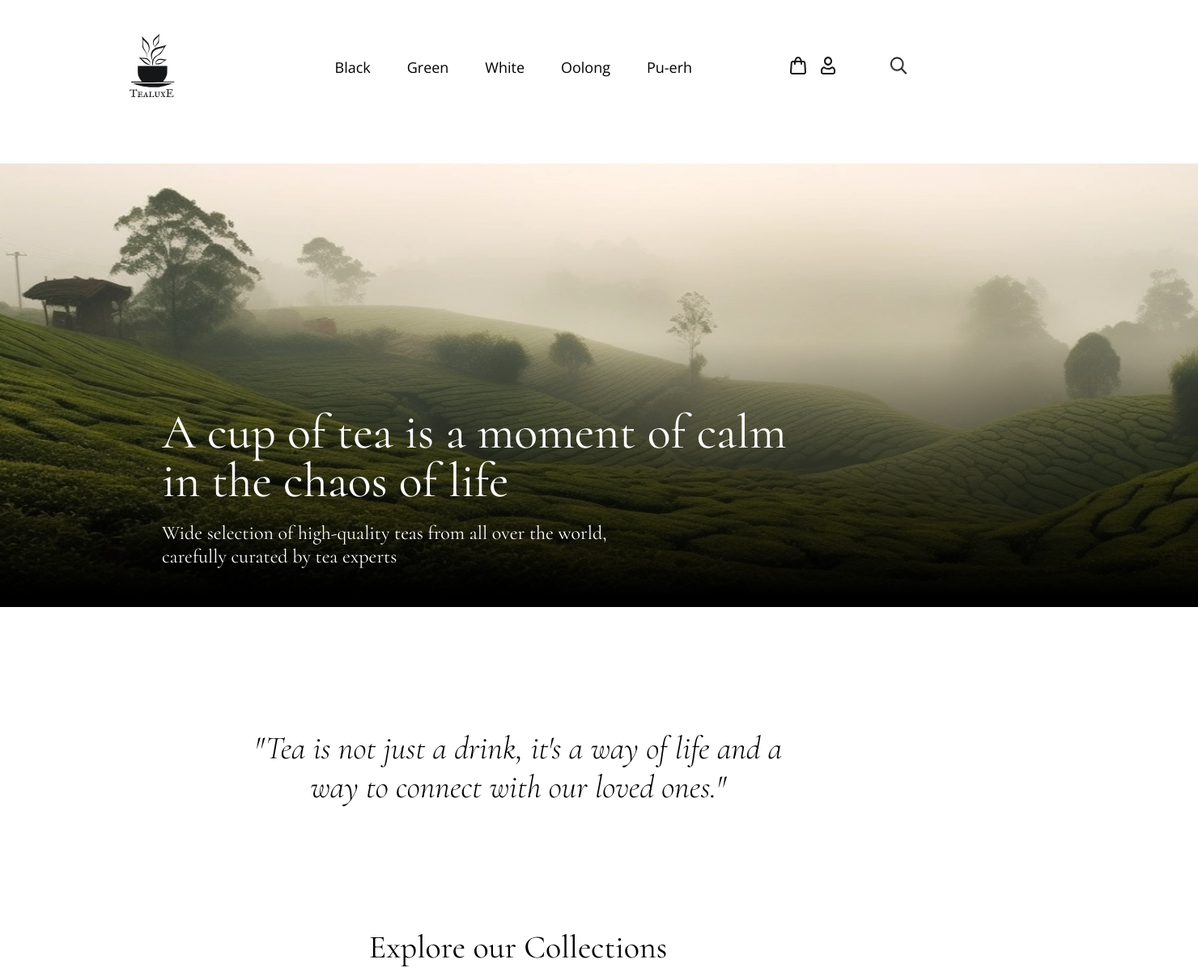
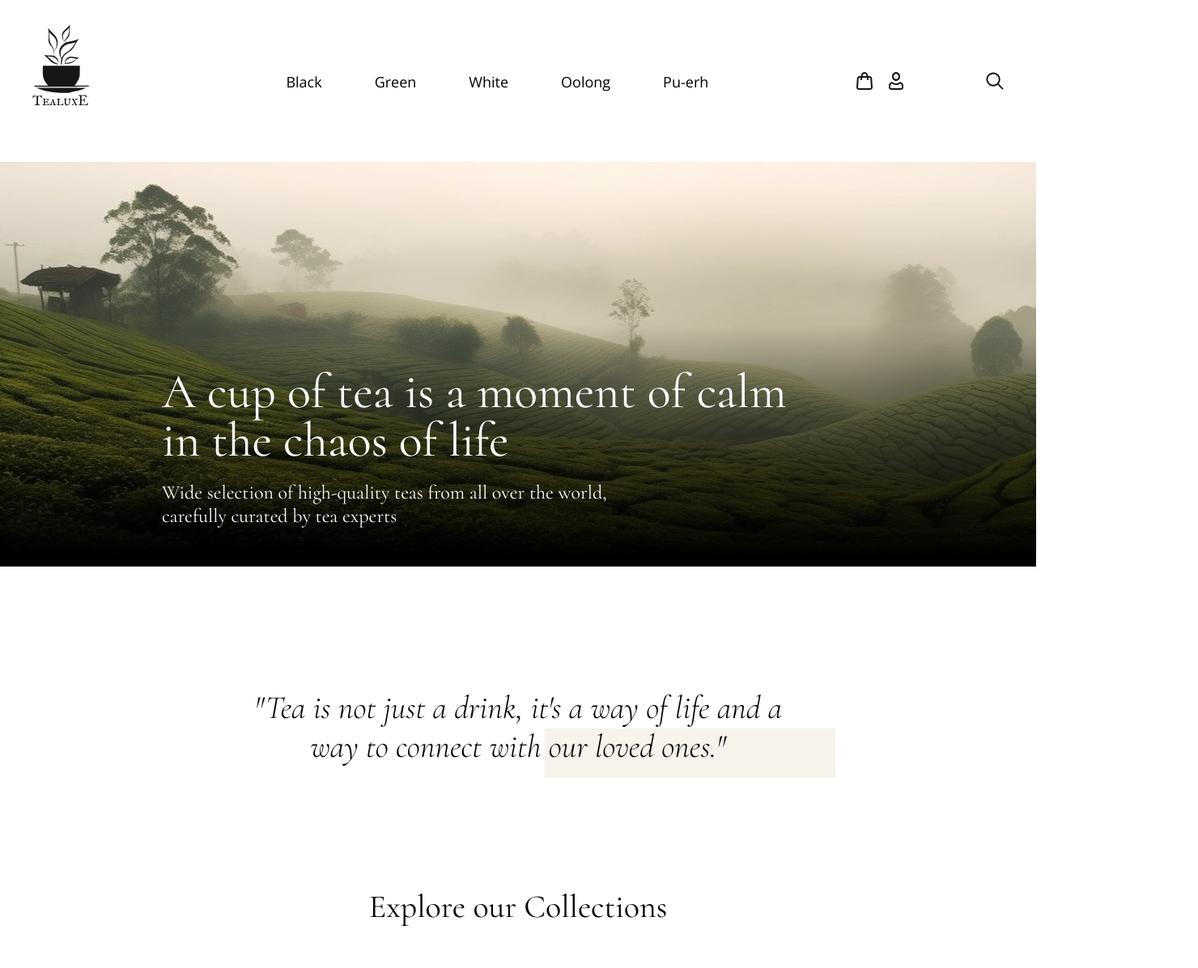
Before and after one commit to Roman23F/module7, a plain HTML site: page index.html in a window 1280 px wide. Shown: the top 1196 px of the page at 81% size, 1480 px wide, since content can reach past the window. Drawn offline with nearby package versions, Linux system fonts and the light colour scheme.

Commit message:
Добавлен скрипт появления строки ввода поиска и задний фон к тегу h2; Внесены некоторые исправления в остальных блоках

```diff
--- a/css/styles.css
+++ b/css/styles.css
@@ -19,14 +19,19 @@ body{
 }
 
 header{
+  padding-top: 30px;
   width: 100%;
+  height: 700px;
+  display: flex;
+  flex-direction: column;
+  align-items: center;
+  gap: 28px;
 }
 
-.logo{
-  max-width: 6%;
-  width: 73px;
-  Height: 105px;
-  margin-right: 75px;
+.nav-header__logo{
+  width: 73.2px;
+  height: 105px;
+  align-self: baseline;
 }
 
 .nav-header{
@@ -34,17 +39,28 @@ header{
   flex-direction: row;
   align-items: center;
   justify-content: space-between;
-  padding-bottom: 37px;
-  margin: 30px auto 30px auto;
-  width: 75%;
+  width: 1200px;
+  height: 142px;
+
 }
 
 .nav-header__menu{
+  display: flex;
+  justify-content: space-between;
+  flex-direction: row;
+  width: 886.62px;
+}
+
+.nav-header__ol{
   list-style: none;
   display: flex;
   justify-content: space-between;
   flex-direction: row;
-  width: 46%;
+  width: Fixed (555px)px;
+  height: Hug (27px)px;
+  gap: 65px;
+  padding-right: 27px;
+
 
 }
 
@@ -56,15 +72,21 @@ header{
 }
 
 .nav-header__manage{
-  width: 15%;
   display: flex;
   justify-content: space-between;
+  width: Hug (180px)px;
+  height: Hug (29px)px;
+
 }
 
 .nav-header__account{
   display: flex;
   justify-content: space-between;
-  width: 58px;
+  width: Hug (58px)px;
+  height: Fixed (29px)px;
+  gap: 20px;
+
+
 }
 
 .nav-header__account-btn{
@@ -72,13 +94,33 @@ header{
   height: 22px;
 
 
+
+
+}
+
+.search-container{
+  display: flex;
+  flex-direction: row;
+  width: 122px;
+  justify-content: flex-end;
+  gap: 1px;
+}
+
+.search-input{
+  width: 50px;
+  height: 18px;
+  border: 2px solid black;
+  border-radius: 8px;
+  justify-self: center;
 }
 
 .nav-header__search{
-  width: 20px;
+  width: 22px;
   height: 22px;
+  cursor: pointer;
+}
 
-}
+
 
 
 
@@ -95,31 +137,40 @@ header{
   display: flex;
   flex-direction: column;
   justify-content: flex-end;
-  padding-left: 199.88px;
-  padding-bottom: 48px;
-  margin-bottom: 150px;
+  gap: 20px;
 
 }
 
+
+
 h1{
+  width: 789.51px;
+  height: 120px;
+  font-family: Cormorant;
   font-size: 60px;
   font-weight: 400;
-  width: 789.51px;
-  height: 120px;
   line-height: 60px;
   text-align: left;
-  padding-bottom: 20px;
-
+  text-underline-position: from-font;
+  text-decoration-skip-ink: none;
+  padding-left: 199.88px;
 }
 
 .header-banner__p{
+  width: 557.65px;
+  height: 58px;
+  top: 594px;
+  left: 199.88px;
+
+  font-family: Cormorant;
   font-size: 24px;
   font-weight: 400;
-  width: 557.65px;
-  height: 58px;
   line-height: 29.06px;
   text-align: left;
-
+  text-underline-position: from-font;
+  text-decoration-skip-ink: none;
+  padding-left: 199.88px;
+  padding-bottom: 48px;
 }
 
 
@@ -130,20 +181,48 @@ main{
   width: 100%;
   gap: 150px;
   padding-bottom: 150px;
+  padding-top: 120px;
 }
 
 
-h2{
+/* h2{
   width: 704px;
   height: 96px;
-  top: 850px;
-  left: 448px;
   font-family: Cormorant;
   font-size: 40px;
   font-style: italic;
   font-weight: 300;
   line-height: 48.44px;
   text-align: center;
+} */
+
+
+h2 {
+  position: relative;
+  width: 704px;
+  height: 96px;
+  font-family: Cormorant;
+  font-size: 40px;
+  font-style: italic;
+  font-weight: 300;
+  line-height: 48.44px;
+  text-align: center;
+
+
+
+
+}
+
+h2::after {
+  content: '';
+  position: absolute;
+  bottom: -15px;
+  right: -40px;
+  width: 359px;
+  height: 61px;
+  background-color: rgba(247, 242, 234, 1);
+  z-index: -1;
+  opacity: 0.5px;
 }
 
 
@@ -165,6 +244,10 @@ h2{
   font-weight: 400;
   line-height: 48.44px;
   text-align: center;
+
+  width: 369px;
+  height: 48px;
+
 }
 
 .products__cards{
@@ -396,8 +479,8 @@ h2{
   display: flex;
   flex-direction: column;
   justify-content: space-between;
-  width: 75%;
-  height: 52.15%;
+  width: 1200px;
+  height: 218px;
 
 }
 
@@ -520,7 +603,7 @@ h2{
   align-items: center;
   justify-content: space-between;
 
-  width: 75%;
+  width: 1200px;
   height: 286px;
 
 }
@@ -562,6 +645,13 @@ h2{
   width: auto;
   height: 178px;
 
+}
+
+.priorities__text{
+  display: flex;
+  flex-direction: column;
+  justify-content: space-between;
+  height: 78px;
 }
 
 .priorities__p{
@@ -607,6 +697,7 @@ footer{
 }
 
 .nav-footer{
+  padding-top: 100px;
   width: 1200px;
   display: flex;
   flex-direction: row;
--- a/index.html
+++ b/index.html
@@ -5,6 +5,7 @@
   <meta name="viewport" content="width=device-width, initial-scale=1.0">
   <title>tea</title>
   <link rel="stylesheet" href="./css/styles.css">
+  <script src="./scripts/script.js"></script>
 </head>
 <body>
 
@@ -13,9 +14,11 @@
 
     <nav class="nav-header">
 
-      <img src="./images/Logo.svg" alt="Логотип" class="logo">
+      <img src="./images/Logo.svg" alt="Логотип" class="nav-header__logo">
 
-      <ol class="nav-header__menu">
+      <div class="nav-header__menu">
+
+        <ol class="nav-header__ol">
           <li>
             <a href="#" class="nav-header__btn">Black</a>
           </li>
@@ -40,7 +43,12 @@
             <a href="#" class="nav-header__account-btn"><img src="./images/user.svg" alt="Пользователь"></a>
           </div>
 
-        <a href="#"><img src="./images/search.png" alt="Поиск" class="nav-header__search"></a>
+          <div class="search-container">
+            <input type="text" class="search-input" style="display: none;">
+            <img src="./images/search.svg" alt="Поиск" class="nav-header__search" onclick="showInput()">
+          </div>
+
+        </div>
 
       </div>
 
@@ -276,26 +284,34 @@
     <div class="priorities__cards">
 
       <div class="priorities__card">
+        <div class="priorities__text">
           <p class="priorities__p">Single garden teas</p>
           <b class="priorities__b">Complete transparency</b>
+        </div>
         <img src="./images/earth.png" alt="планета" class="priorities__image">
       </div>
 
       <div class="priorities__card">
+        <div class="priorities__text">
           <p class="priorities__p">Only Loose leaf tea</p>
           <b class="priorities__b">Best Drinking Experience</b>
+        </div>
         <img src="./images/leaf.png" alt="лист" class="priorities__image">
       </div>
 
       <div class="priorities__card">
+        <div class="priorities__text">
           <p class="priorities__p">Customer support</p>
           <b class="priorities__b">No bots, no automated replies</b>
+        </div>
         <img src="./images/headphones.png" alt="наушники" class="priorities__image">
       </div>
 
       <div class="priorities__card">
+        <div class="priorities__text">
           <p class="priorities__p">Fast shipping</p>
           <b class="priorities__b">Save, Convenient, Reliable</b>
+        </div>
         <img src="./images/box.png" alt="коробка" class="priorities__image">
       </div>
 
--- /dev/null
+++ b/scripts/script.js
@@ -0,0 +1,10 @@
+function showInput() {
+  let input = document.querySelector('.search-input');
+  if (input.style.display === "none") {
+    input.style.display = "block";
+    input.style.width = "95px";
+  } else {
+    input.style.display = "none";
+    input.style.width = "0";
+  }
+}
```
Also changed, not shown: images/search.png (deleted), images/search.svg (added). Lines whose indentation alone changed are shown as unchanged.
